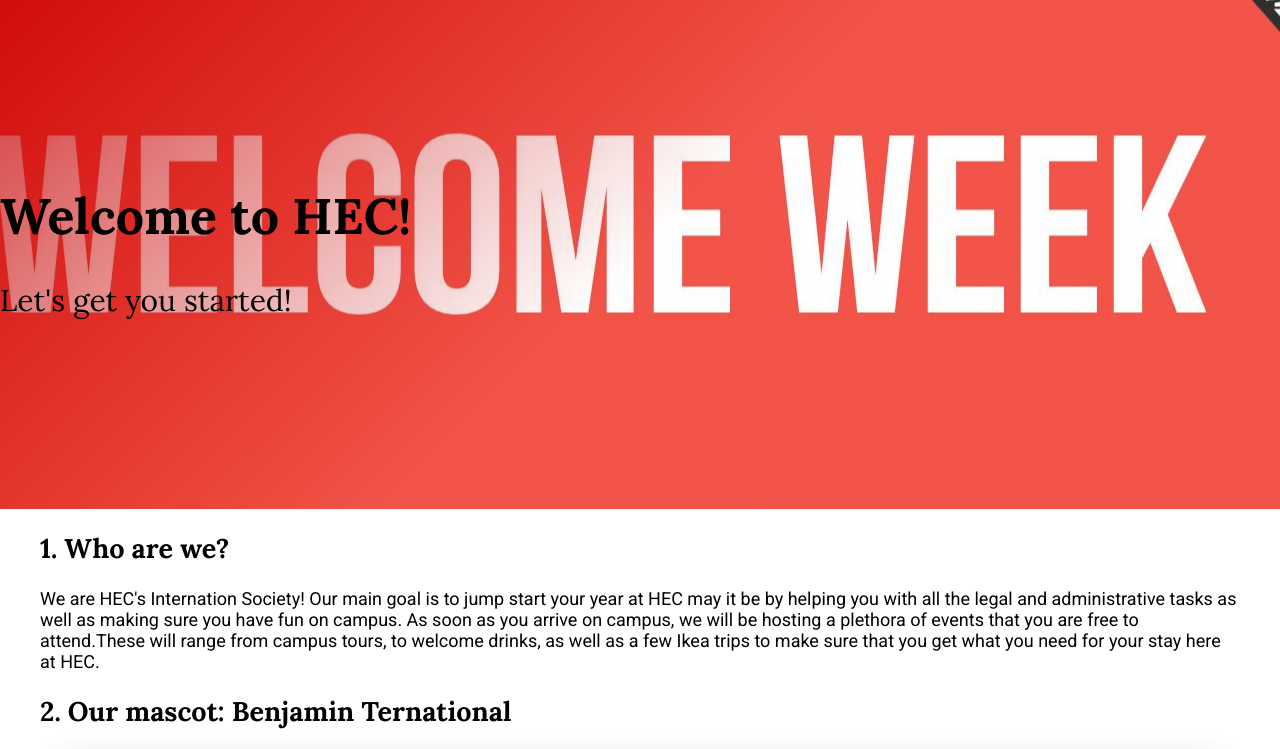
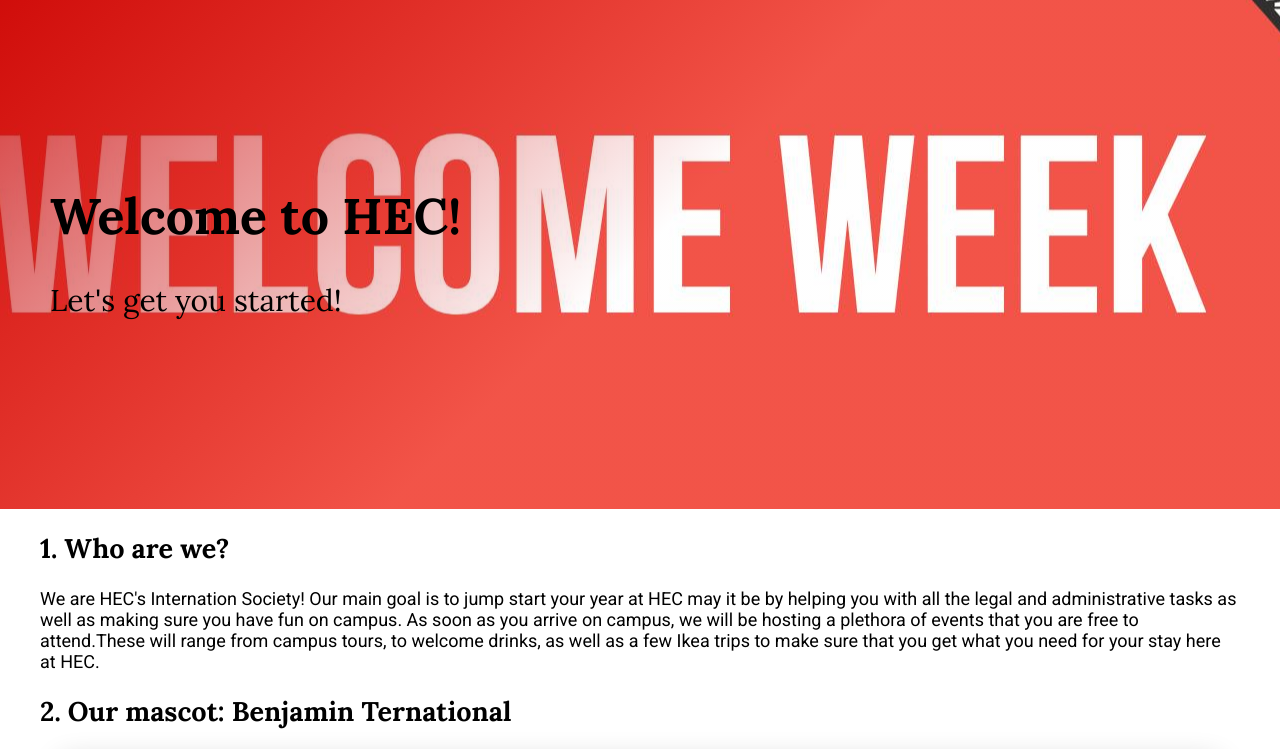
Before and after one commit to ilyas-felhi/Ilyas-Felhi-IS_landing, a plain HTML site: page index.html in a window 1280 px wide. Shown: the top 749 px of the page. Drawn offline with Linux system fonts and the light colour scheme.

Commit message:
Add files via upload

```diff
--- a/css/components/banner.css
+++ b/css/components/banner.css
@@ -6,11 +6,13 @@
 }
 .banner h1{
 	font-size:  50px;
+	margin-left: 50px;
 }
 .banner h2{
 	font-size:  30px;
 	font-weight: lighter;
 	margin-bottom: 40px;
+	margin-left: 50px
 }
 @media (max-width: 960px) {
   .banner {
```
